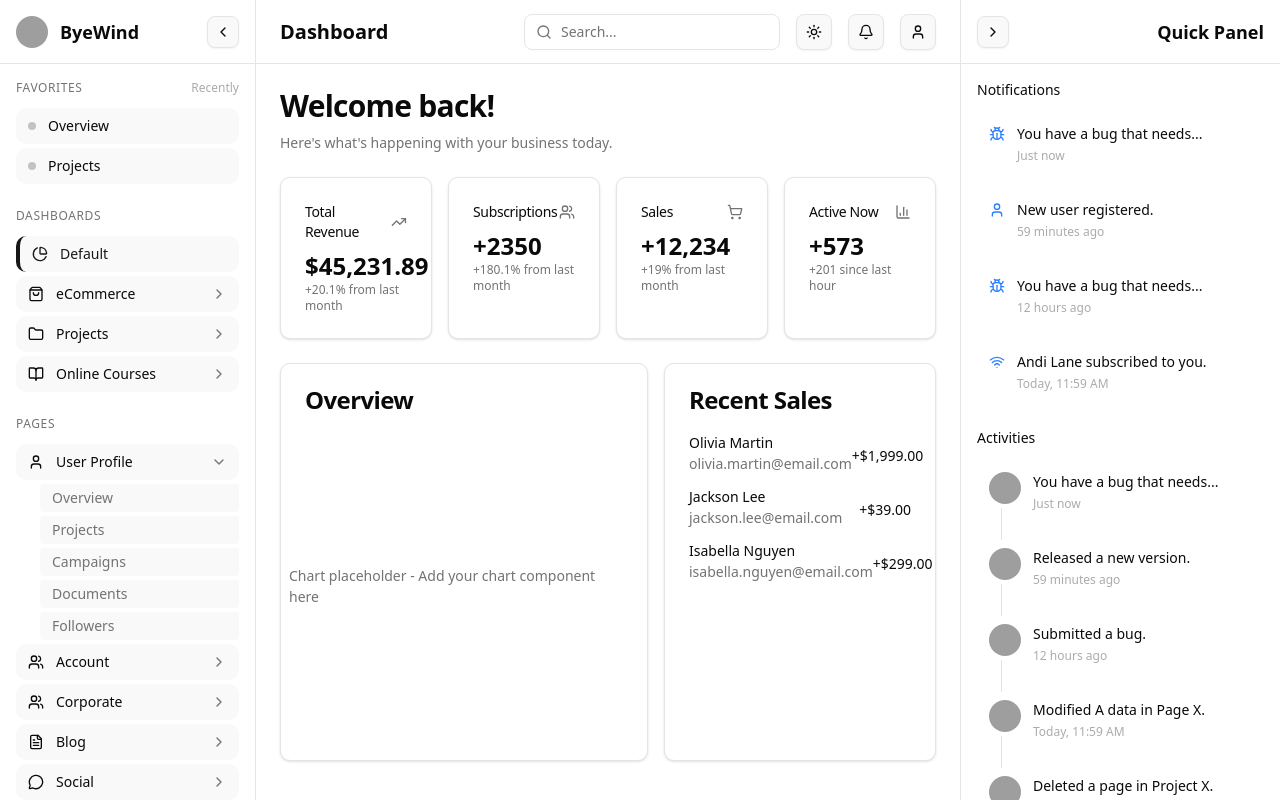
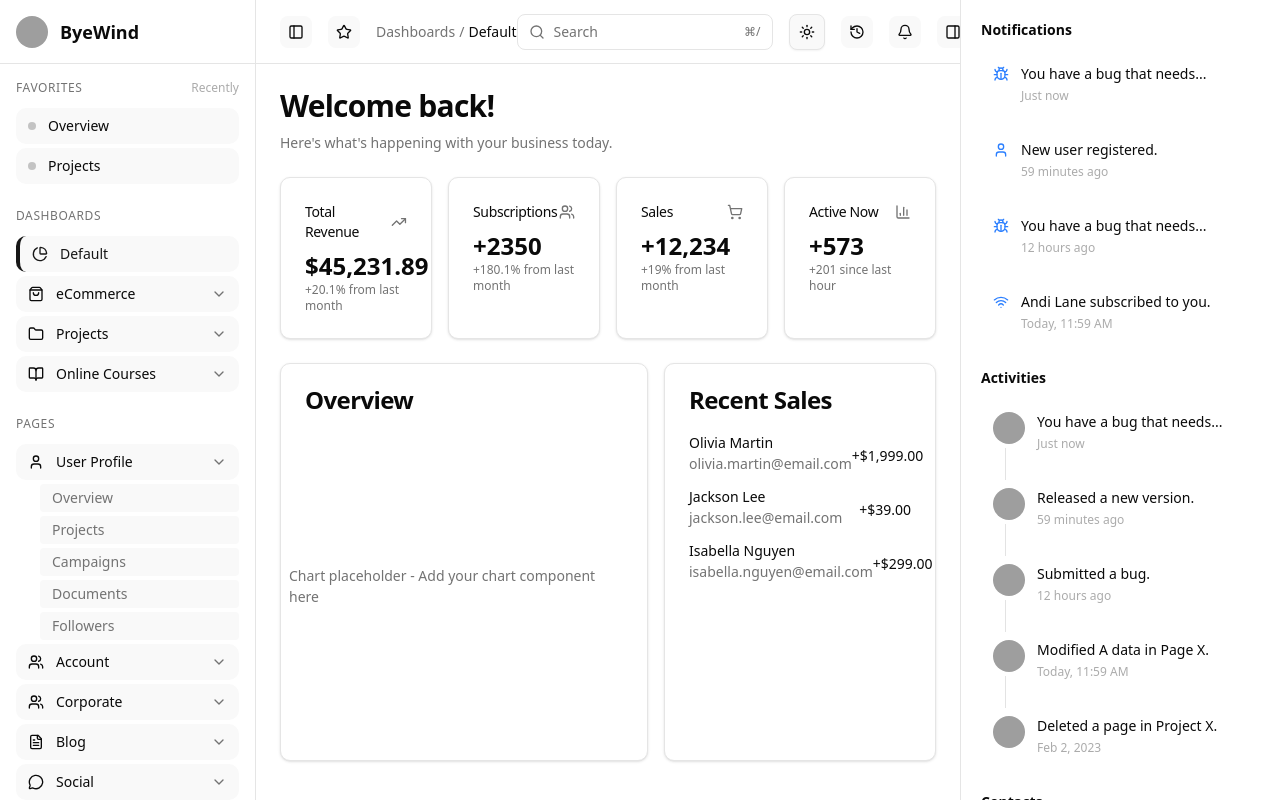
Before and after one commit to Hrithik0112/Admin-Dashboard, a React (Vite) app: page / in a window 1280 px wide. Built offline with nearby package versions, Linux system fonts and the light colour scheme; grey boxes are pictures that could not be loaded.

Commit message:
update header

```diff
--- a/src/components/layout/dual-sidebar-layout.tsx
+++ b/src/components/layout/dual-sidebar-layout.tsx
@@ -25,7 +25,10 @@ export function DualSidebarLayout({ children }: DualSidebarLayoutProps) {
 
       {/* Main Content Area */}
       <div className="flex flex-1 flex-col min-w-0">
-        <Header />
+        <Header
+          onLeftSidebarToggle={() => setLeftCollapsed(!leftCollapsed)}
+          onRightSidebarToggle={() => setRightCollapsed(!rightCollapsed)}
+        />
         <main className="flex-1 overflow-auto p-6">
           <div className="mx-auto max-w-7xl">
             {children}
@@ -34,14 +37,18 @@ export function DualSidebarLayout({ children }: DualSidebarLayoutProps) {
       </div>
 
       {/* Right Sidebar */}
+      {
+        !rightCollapsed && (
+
       <RightSidebar
         isCollapsed={rightCollapsed}
-        onToggle={() => setRightCollapsed(!rightCollapsed)}
       >
         <Notifications isCollapsed={rightCollapsed} />
         <Activities isCollapsed={rightCollapsed} />
         <Contacts isCollapsed={rightCollapsed} />
       </RightSidebar>
+      )
+      }
     </div>
   )
 }
--- a/src/components/layout/header.tsx
+++ b/src/components/layout/header.tsx
@@ -1,32 +1,76 @@
 import { Button } from "@/components/ui/button"
 import { ModeToggle } from "@/components/ui/theme-toggle"
-import { Search, Bell, User } from "lucide-react"
+import { Search, Bell, History, Star, PanelLeft, PanelRight } from "lucide-react"
 
-export function Header() {
+interface HeaderProps {
+  onLeftSidebarToggle?: () => void
+  onRightSidebarToggle?: () => void
+}
+
+export function Header({ onLeftSidebarToggle, onRightSidebarToggle }: HeaderProps) {
   return (
     <header className="flex h-16 items-center justify-between border-b bg-background px-6">
+      {/* Left Section */}
       <div className="flex items-center space-x-4">
-        <h1 className="text-xl font-semibold">Dashboard</h1>
+        {/* Left Sidebar Toggle */}
+        <Button
+          variant="ghost"
+          size="icon"
+          onClick={onLeftSidebarToggle}
+          className="h-8 w-8"
+        >
+          <PanelLeft className="h-4 w-4" />
+        </Button>
+
+        {/* Star Icon */}
+        <Button variant="ghost" size="icon" className="h-8 w-8">
+          <Star className="h-4 w-4" />
+        </Button>
+
+        {/* Breadcrumb */}
+        <div className="flex items-center space-x-1 text-sm">
+          <span className="text-muted-foreground">Dashboards</span>
+          <span className="text-muted-foreground">/</span>
+          <span className="text-foreground font-medium">Default</span>
+        </div>
       </div>
 
+      {/* Right Section */}
       <div className="flex items-center space-x-4">
+        {/* Search Bar */}
         <div className="relative">
           <Search className="absolute left-3 top-1/2 h-4 w-4 -translate-y-1/2 text-muted-foreground" />
           <input
             type="text"
-            placeholder="Search..."
-            className="h-9 w-64 rounded-md border border-input bg-background pl-9 pr-3 text-sm placeholder:text-muted-foreground focus:outline-none focus:ring-2 focus:ring-ring"
+            placeholder="Search"
+            className="h-9 w-64 rounded-md border border-input bg-background pl-9 pr-12 text-sm placeholder:text-muted-foreground focus:outline-none focus:ring-2 focus:ring-ring"
           />
+          <div className="absolute right-3 top-1/2 -translate-y-1/2 text-xs text-muted-foreground">
+            ⌘/
+          </div>
         </div>
 
+        {/* Theme Toggle */}
         <ModeToggle />
 
-        <Button variant="outline" size="icon">
+        {/* History Icon */}
+        <Button variant="ghost" size="icon" className="h-8 w-8">
+          <History className="h-4 w-4" />
+        </Button>
+
+        {/* Notification Bell */}
+        <Button variant="ghost" size="icon" className="h-8 w-8">
           <Bell className="h-4 w-4" />
         </Button>
 
-        <Button variant="outline" size="icon">
-          <User className="h-4 w-4" />
+        {/* Right Sidebar Toggle */}
+        <Button
+          variant="ghost"
+          size="icon"
+          onClick={onRightSidebarToggle}
+          className="h-8 w-8"
+        >
+          <PanelRight className="h-4 w-4" />
         </Button>
       </div>
     </header>
--- a/src/components/layout/left-sidebar.tsx
+++ b/src/components/layout/left-sidebar.tsx
@@ -1,13 +1,12 @@
 import { cn } from "@/lib/utils"
 import { leftNavigation } from "./data/navigation"
-import { Button } from "@/components/ui/button"
-import { ChevronLeft, ChevronRight, ChevronDown } from "lucide-react"
+import { ChevronDown } from "lucide-react"
 import { useState, type ReactNode } from "react"
 import { generateAvatarUrl } from "@/lib/utils"
 
 interface LeftSidebarProps {
   isCollapsed: boolean
-  onToggle: () => void
+  onToggle?: () => void
   children: ReactNode
 }
 
@@ -31,7 +30,7 @@ interface NavItemProps {
 }
 
 // Main LeftSidebar component
-export function LeftSidebar({ isCollapsed, onToggle, children }: LeftSidebarProps) {
+export function LeftSidebar({ isCollapsed, children }: LeftSidebarProps) {
   return (
     <div
       className={cn(
@@ -41,7 +40,7 @@ export function LeftSidebar({ isCollapsed, onToggle, children }: LeftSidebarProp
     >
       {/* Header */}
       <div className="flex h-16 items-center justify-between border-b px-4">
-        {!isCollapsed && (
+        {!isCollapsed ? (
           <div className="flex items-center space-x-3">
             <img
               src={generateAvatarUrl("byewind")}
@@ -52,8 +51,16 @@ export function LeftSidebar({ isCollapsed, onToggle, children }: LeftSidebarProp
               ByeWind
             </h1>
           </div>
+        ) : (
+          <div className="flex items-center space-x-3">
+            <img
+              src={generateAvatarUrl("byewind")}
+              alt="ByeWind"
+              className="w-8 h-8 rounded-full object-cover"
+            />
+          </div>
         )}
-        <Button
+        {/* <Button
           variant="outline"
           size="icon"
           onClick={onToggle}
@@ -64,7 +71,7 @@ export function LeftSidebar({ isCollapsed, onToggle, children }: LeftSidebarProp
           ) : (
             <ChevronLeft className="h-4 w-4" />
           )}
-        </Button>
+        </Button> */}
       </div>
 
       {/* Content */}
@@ -151,7 +158,7 @@ export function NavItem({
           expanded ? (
             <ChevronDown className="h-4 w-4 text-muted-foreground" />
           ) : (
-            <ChevronRight className="h-4 w-4 text-muted-foreground" />
+            <ChevronDown className="h-4 w-4 text-muted-foreground" />
           )
         )}
       </button>
--- a/src/components/layout/right-sidebar.tsx
+++ b/src/components/layout/right-sidebar.tsx
@@ -1,12 +1,10 @@
 import { cn } from "@/lib/utils"
-import { Button } from "@/components/ui/button"
-import { ChevronLeft, ChevronRight, Bug, User, Wifi, type LucideIcon } from "lucide-react"
+import { Bug, User, Wifi, type LucideIcon } from "lucide-react"
 import { type ReactNode } from "react"
 import { generateAvatarUrl } from "@/lib/utils"
 
 interface RightSidebarProps {
   isCollapsed: boolean
-  onToggle: () => void
   children: ReactNode
 }
 
@@ -37,9 +35,8 @@ interface ContactItemProps {
   isCollapsed: boolean
 }
 
-
 // Main RightSidebar component
-export function RightSidebar({ isCollapsed, onToggle, children }: RightSidebarProps) {
+export function RightSidebar({ isCollapsed, children }: RightSidebarProps) {
   return (
     <div
       className={cn(
@@ -48,28 +45,16 @@ export function RightSidebar({ isCollapsed, onToggle, children }: RightSidebarPr
       )}
     >
       {/* Header */}
-      <div className="flex h-16 items-center justify-between border-b px-4">
-        <Button
-          variant="outline"
-          size="icon"
-          onClick={onToggle}
-          className="h-8 w-8"
-        >
-          {isCollapsed ? (
-            <ChevronLeft className="h-4 w-4" />
-          ) : (
-            <ChevronRight className="h-4 w-4" />
-          )}
-        </Button>
+      {/* <div className="flex h-16 items-center justify-center border-b px-4">
         {!isCollapsed && (
           <h1 className="text-lg font-semibold text-foreground">
             Quick Panel
           </h1>
         )}
-      </div>
+      </div> */}
 
       {/* Content */}
-      <div className="flex-1 overflow-y-auto p-4">
+      <div className="flex-1 overflow-y-auto p-5">
         {children}
       </div>
     </div>
@@ -81,7 +66,7 @@ export function Section({ title, children, isCollapsed }: SectionProps) {
   return (
     <div className="mb-6">
       {!isCollapsed && (
-        <h3 className="text-sm font-medium text-foreground mb-3">
+        <h3 className="text-sm font-semibold text-foreground mb-3">
           {title}
         </h3>
       )}
```
